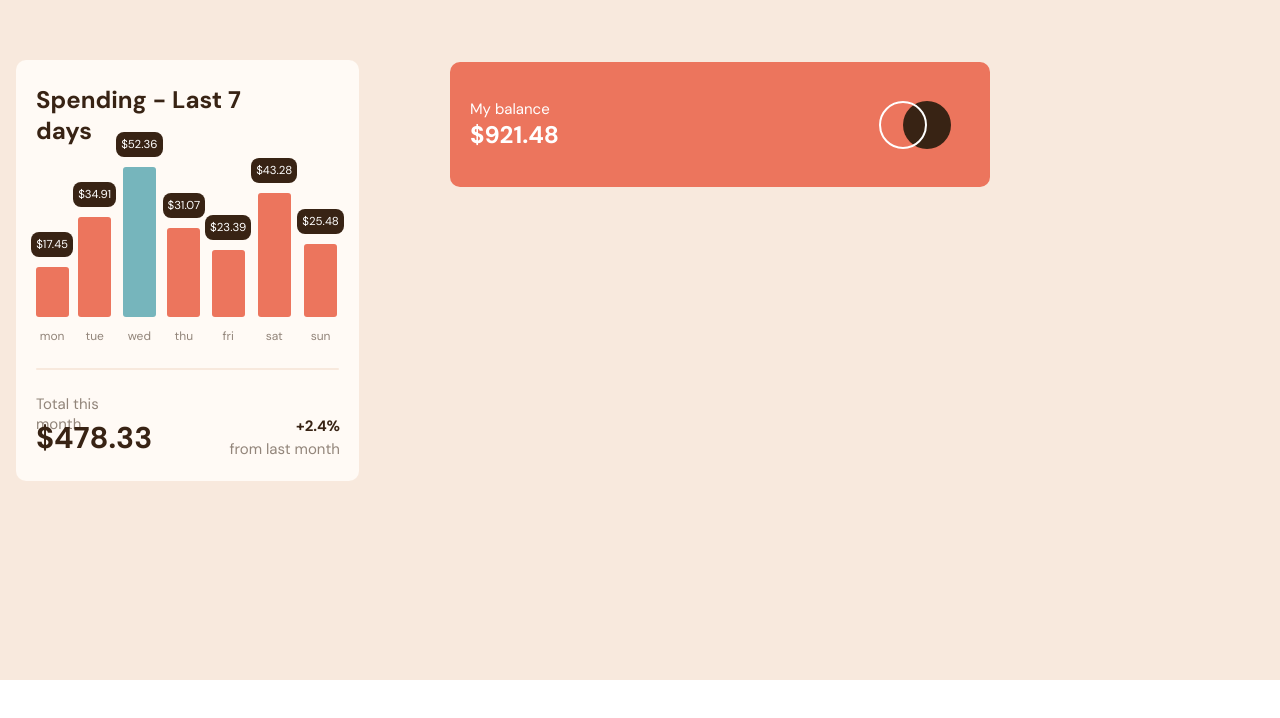
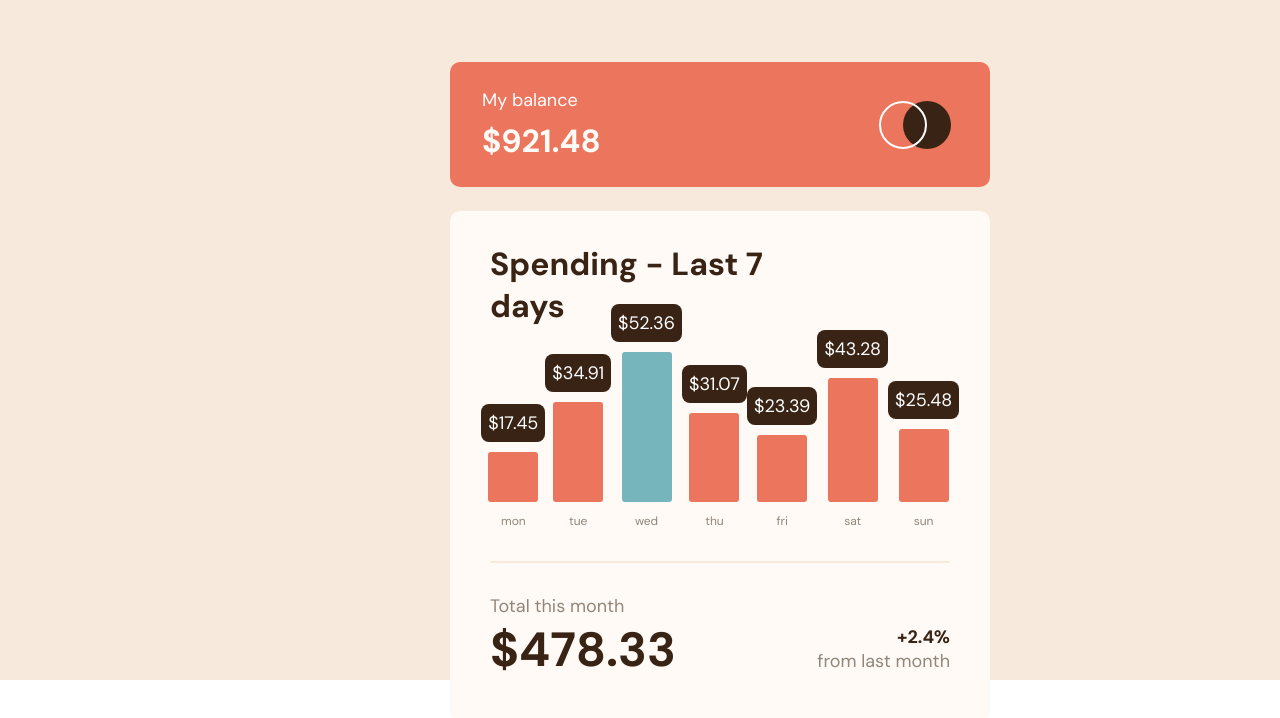
Before and after one commit to dlavrentev/expenses-chart, a React (Create React App) app: page / in a window 1280 px wide. Shown: the part 120-838 px from the top of the page. Before the commit the page ends 800 px from the top, so only its background shows below. Built offline with nearby package versions, Linux system fonts and the light colour scheme.

Commit message:
Update App.css

```diff
--- a/src/App.css
+++ b/src/App.css
@@ -258,17 +258,31 @@
   }
 
   .balance p {
+    position: absolute;
+    width: 96px;
+    height: 23px;
+    left: calc(50% - 96px / 2 - 190px);
+    top: calc(50% - 23px / 2 - 24px);
+    font-family: "DM Sans";
     font-style: normal;
     font-weight: 400;
-    font-size: 15px;
-    line-height: 20px;
+    font-size: 18px;
+    line-height: 23px;
+    color: #ffffff;
   }
 
   .balance h3 {
+    position: absolute;
+    width: 117px;
+    height: 42px;
+    left: calc(50% - 117px / 2 - 179.5px);
+    top: calc(50% - 42px / 2 + 16.5px);
+    font-family: "DM Sans";
     font-style: normal;
     font-weight: 700;
-    font-size: 24px;
-    line-height: 31px;
+    font-size: 32px;
+    line-height: 42px;
+    color: #fffbf6;
   }
 
   .balance-container img {
@@ -278,4 +292,202 @@
     left: 429px;
     top: 39px;
   }
+  .spending-container {
+    position: absolute;
+    width: 540px;
+    height: 511px;
+    left: 450px;
+    top: 331px;
+    background-color: hsl(33, 100%, 98%);
+    border-radius: 10px;
+  }
+
+  .spending-container h1 {
+    position: absolute;
+    width: 350px;
+    height: 42px;
+    left: calc(50% - 350px / 2 - 55px);
+    top: calc(50% - 42px / 2 - 202.5px);
+    font-weight: 700;
+    font-size: 32px;
+    line-height: 42px;
+    color: #382314;
+  }
+
+  /* chart container  */
+  .chart-container {
+    position: absolute;
+    left: 7.41%;
+    right: 7.31%;
+    top: 27.4%;
+    bottom: 37.77%;
+    display: flex;
+    justify-content: center;
+    align-items: flex-end;
+  }
+
+  .bar {
+    display: flex;
+    flex-direction: column;
+    align-items: center;
+  }
+
+  .detail {
+    font-size: 18px;
+    background-color: #382314;
+    padding: 7px 7px;
+    margin-bottom: 10px;
+    border-radius: 8px;
+    color: white;
+    text-align: center;
+  }
+
+  #hidden1,
+  #hidden2,
+  #hidden3,
+  #hidden4,
+  #hidden5,
+  #hidden6,
+  #hidden7 {
+    visibility: hidden;
+  }
+
+  #visible1,
+  #visible2,
+  #visible3,
+  #visible4,
+  #visible5,
+  #visible6,
+  #visible7 {
+    visibility: visible;
+  }
+
+  .bars {
+    width: 50px;
+    border-radius: 3px;
+    background: #ec755d;
+  }
+
+  .bars:hover {
+    background: #ff9b86;
+  }
+
+  .bar-3 {
+    background-color: #76b5bc;
+  }
+
+  .bar-3:hover {
+    background: #b4e0e5;
+  }
+
+  .bar p {
+    color: #92857a;
+    font-weight: 400;
+    font-size: 12px;
+    line-height: 16px;
+    text-align: center;
+    margin-top: 11px;
+  }
+  .line {
+    position: absolute;
+    left: 7.41%;
+    right: 7.41%;
+    top: 68.49%;
+    bottom: 31.12%;
+
+    /* Light Brown */
+
+    background: #f8e9dd;
+    border-radius: 1px;
+  }
+
+  .spending-bottom {
+    position: absolute;
+    left: 7.41%;
+    right: 7.41%;
+    top: 75.15%;
+    bottom: 7.83%;
+  }
+
+  .spending-bottom-l h2 {
+    position: absolute;
+    width: 100%;
+    height: 23px;
+    left: 0%;
+    right: 0%;
+    top: calc(50% - 23px / 2 - 32px);
+
+    /* Body */
+
+    font-family: "DM Sans";
+    font-style: normal;
+    font-weight: 400;
+    font-size: 18px;
+    line-height: 23px;
+
+    /* Medium Brown */
+
+    color: #92857a;
+  }
+
+  .spending-bottom-l h1 {
+    position: absolute;
+    width: 184px;
+    height: 62px;
+    left: calc(50% - 184px / 2 - 138px);
+    top: calc(50% - 62px / 2 + 11.5px);
+
+    /* Heading (XL) */
+
+    font-family: "DM Sans";
+    font-style: normal;
+    font-weight: 700;
+    font-size: 48px;
+    line-height: 62px;
+
+    /* Dark Brown */
+
+    color: #382314;
+  }
+
+  .spending-bottom-r p {
+    position: absolute;
+    width: 53px;
+    height: 23px;
+    left: calc(50% - 53px / 2 + 203.5px);
+    top: calc(50% - 23px / 2 - 1px);
+
+    /* Body (Bold) */
+
+    font-family: "DM Sans";
+    font-style: normal;
+    font-weight: 700;
+    font-size: 18px;
+    line-height: 23px;
+    text-align: right;
+
+    /* Dark Brown */
+
+    color: #382314;
+  }
+
+  .spending-bottom-r h2 {
+    position: absolute;
+    width: 133px;
+    height: 23px;
+    left: calc(50% - 133px / 2 + 163.5px);
+    top: calc(50% - 23px / 2 + 23px);
+
+    /* Body */
+
+    font-family: "DM Sans";
+    font-style: normal;
+    font-weight: 400;
+    font-size: 18px;
+    line-height: 23px;
+
+    /* Medium Brown */
+
+    color: #92857a;
+  }
 }
```
